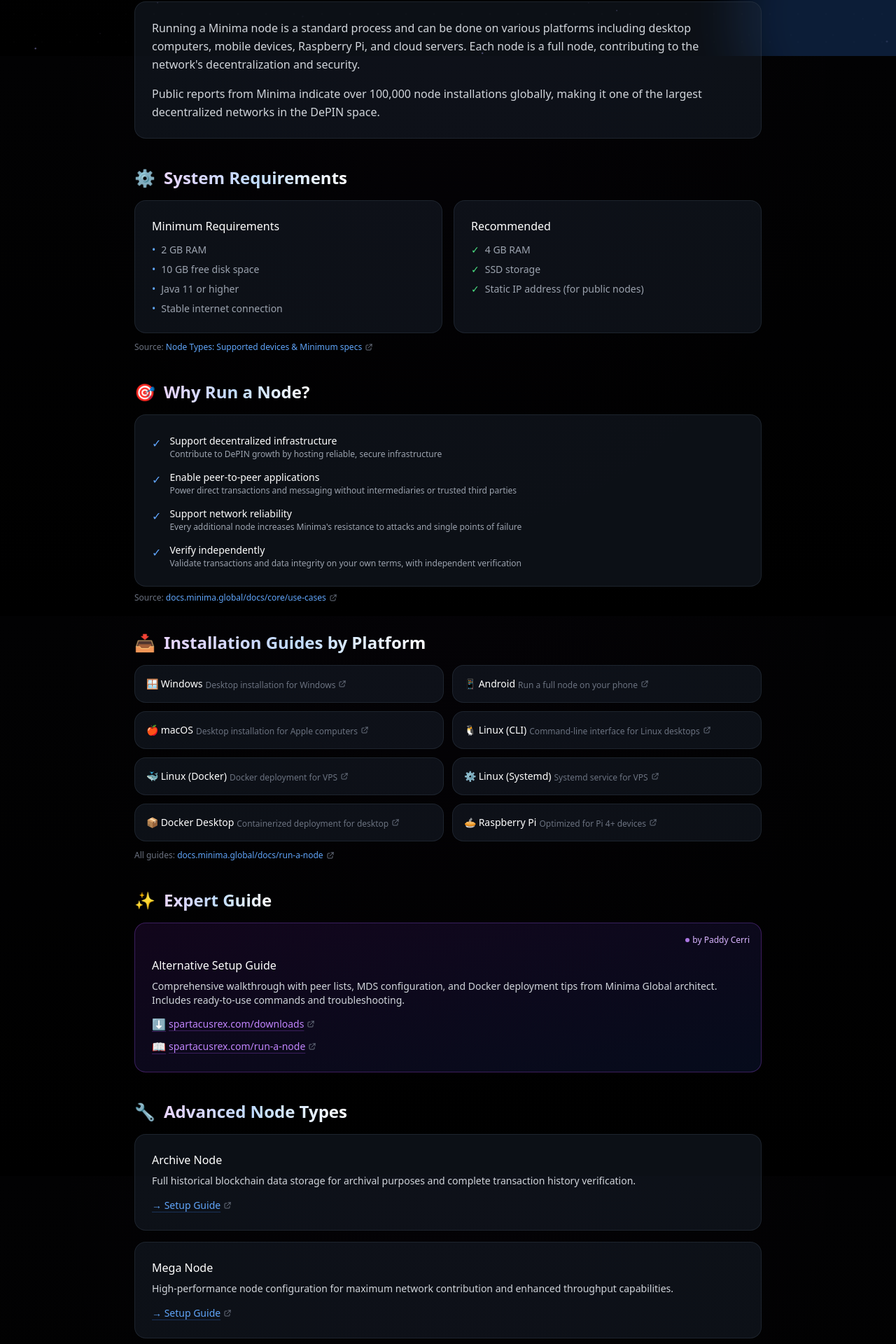
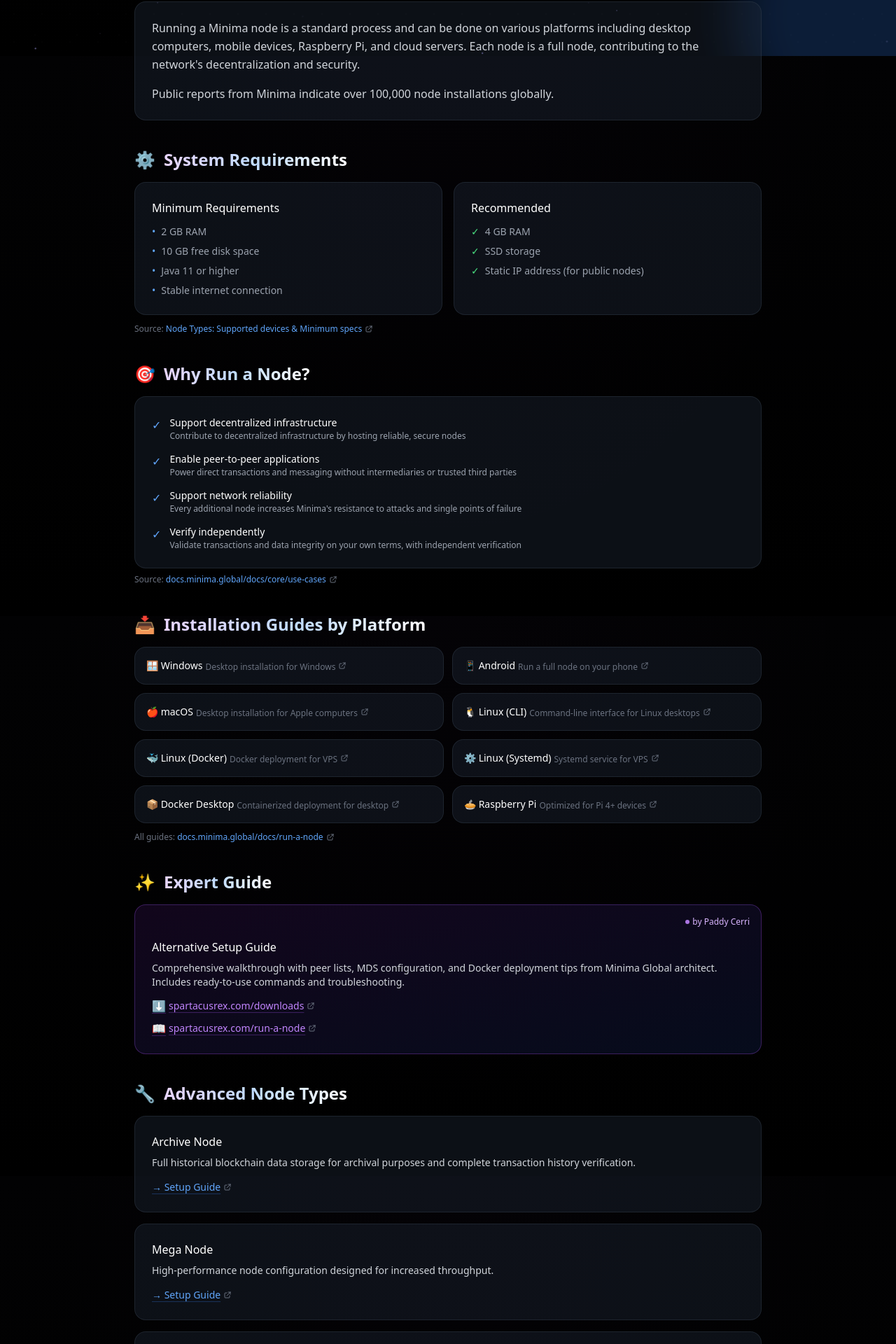
Before and after one commit to KuA1bo/minimaverse-site, a Next.js app: page /nodes in a window 1280 px wide. Shown: the part 720-2640 px from the top of the page at 70% size. Built offline with nearby package versions, Linux system fonts and the light colour scheme.

Commit message:
fix(nodes): tighten Mega Node description for technical precision [19.05.2026]

```diff
--- a/src/app/nodes/page.tsx
+++ b/src/app/nodes/page.tsx
@@ -2,6 +2,8 @@
 // Nodes page - verified guides for running Minima nodes
 // Updated: SEO-optimized H1, quick-start CTA, E-E-A-T safe claims, unified nav style, date May 18, 2026
 // Polished: minimal structural cleanup, status legend in Primary Sources, remove duplicate, neutralize marketing [19.05.2026]
+// Micro-fixes: removed DePIN marketing framing, simplified throughput language [19.05.2026]
+// Final: Mega Node description tightened for technical precision [19.05.2026]
 
 import Link from 'next/link';
 import JsonLd from '@/components/JsonLd';
@@ -247,8 +249,7 @@ export default function NodesPage() {
               node, contributing to the network's decentralization and security.
             </p>
             <p className="text-gray-300 leading-relaxed mt-4 relative">
-              Public reports from Minima indicate over 100,000 node installations globally,
-              making it one of the largest decentralized networks in the DePIN space.
+              Public reports from Minima indicate over 100,000 node installations globally.
             </p>
           </div>
         </section>
@@ -329,7 +330,7 @@ export default function NodesPage() {
 
             <ul className="space-y-3">
               {[
-                { title: 'Support decentralized infrastructure', desc: 'Contribute to DePIN growth by hosting reliable, secure infrastructure' },
+                { title: 'Support decentralized infrastructure', desc: 'Contribute to decentralized infrastructure by hosting reliable, secure nodes' },
                 { title: 'Enable peer-to-peer applications', desc: 'Power direct transactions and messaging without intermediaries or trusted third parties' },
                 { title: 'Support network reliability', desc: 'Every additional node increases Minima\'s resistance to attacks and single points of failure' },
                 { title: 'Verify independently', desc: 'Validate transactions and data integrity on your own terms, with independent verification' }
@@ -456,7 +457,7 @@ export default function NodesPage() {
           <div className="space-y-4">
             {[
               { id: 'archive-node', title: 'Archive Node', text: 'Full historical blockchain data storage for archival purposes and complete transaction history verification.', link: { href: 'https://docs.minima.global/docs/run-a-node/archive-node', text: '→ Setup Guide' } },
-              { id: 'mega-node', title: 'Mega Node', text: 'High-performance node configuration for maximum network contribution and enhanced throughput capabilities.', link: { href: 'https://docs.minima.global/docs/run-a-node/mega-node', text: '→ Setup Guide' } },
+              { id: 'mega-node', title: 'Mega Node', text: 'High-performance node configuration designed for increased throughput.', link: { href: 'https://docs.minima.global/docs/run-a-node/mega-node', text: '→ Setup Guide' } },
               { id: 'meg', title: 'Minima E-Gateway (MEG)', text: 'Enterprise-grade gateway for integrating Minima with external systems and legacy infrastructure.', links: [
                 { href: 'https://docs.minima.global/docs/run-a-node/meg-about', text: '→ Documentation' },
                 { href: 'https://docs.minima.global/docs/run-a-node/meg-setup', text: '→ Configuration Guide' }
```
